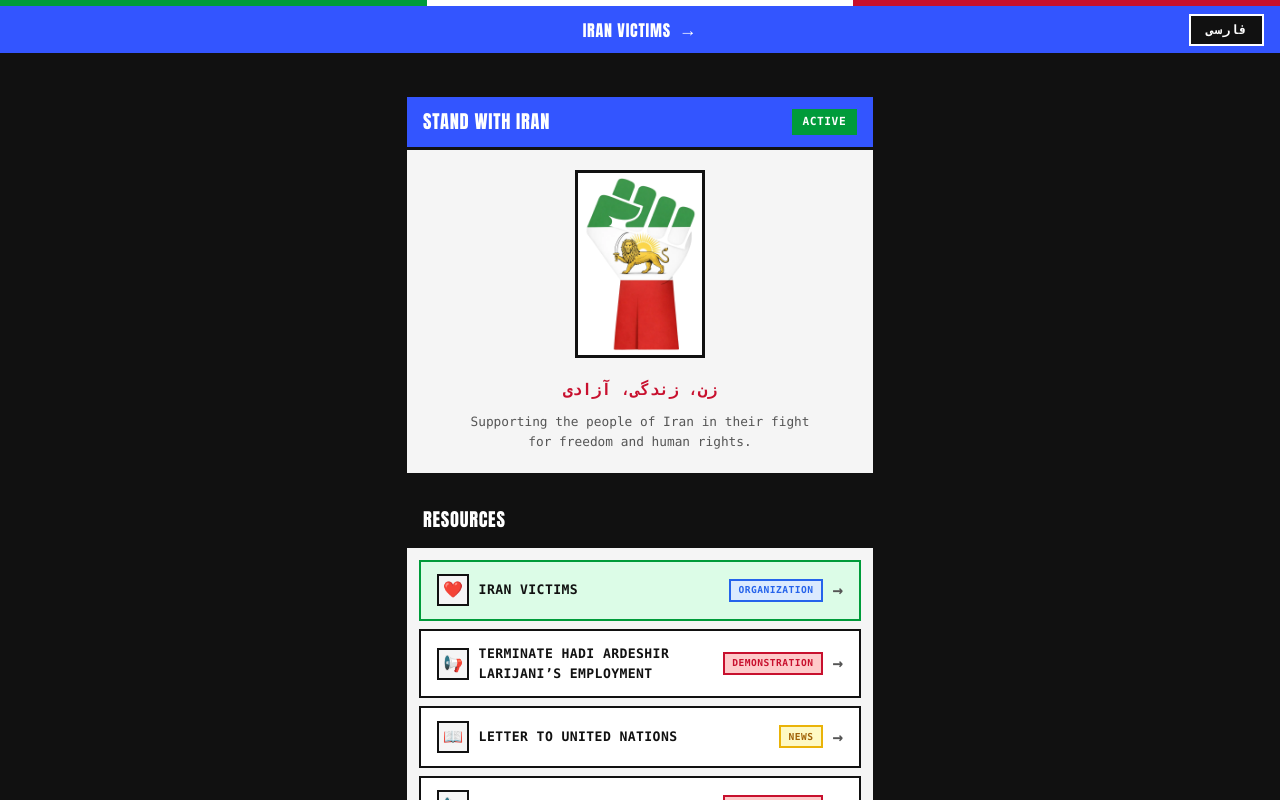
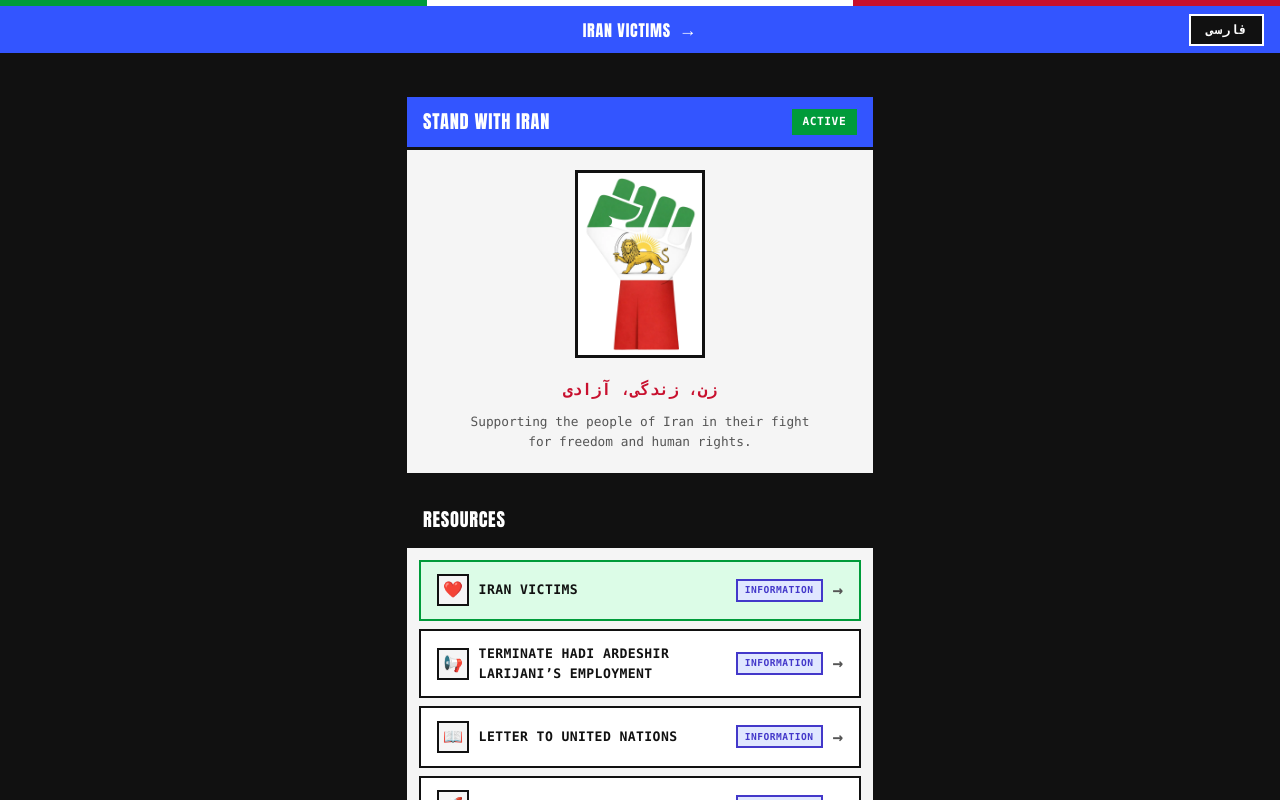
Before and after one commit to alexraskin/standwithiran, a Vue app: page / in a window 1280 px wide. Shown: the top 800 px of the page. Built offline with nearby package versions, Linux system fonts and the light colour scheme.

Commit message:
add information category

```diff
--- a/src/assets/main.css
+++ b/src/assets/main.css
@@ -362,6 +362,12 @@ body:has(.banner) .container {
   border-color: var(--accent-yellow);
 }
 
+.cat-information {
+  background: #e0e7ff;
+  color: #4338ca;
+  border-color: #4338ca;
+}
+
 .link-arrow {
   color: var(--text-muted);
   font-size: 1.1rem;
--- a/src/components/ResourcesPanel.vue
+++ b/src/components/ResourcesPanel.vue
@@ -13,6 +13,12 @@ const iconMap: Record<string, string> = {
   money: '💰',
   people: '👥',
   fist: '✊',
+  flame: '🔥',
+  star: '⭐',
+  rocket: '🚀',
+  lightning: '⚡',
+  hand: '👊',
+  peace: '🤝',
 }
 
 function getIcon(icon: string): string {
--- a/src/data/config.ts
+++ b/src/data/config.ts
@@ -1,9 +1,3 @@
-/**
- * Site Configuration
- *
- * Edit this file to update profile info, banner, and site metadata.
- */
-
 export const profile = {
   name: 'STAND WITH IRAN',
   title: 'WOMAN, LIFE, FREEDOM',
--- a/src/data/links.ts
+++ b/src/data/links.ts
@@ -1,14 +1,3 @@
-/**
- * Links Configuration
- *
- * To add a new link, add an object to the `links` array below.
- * Each link requires: id, title, url, icon, category
- * Optional: featured (boolean) - highlights the link
- *
- * Available icons: heart, shield, book, megaphone, globe, money, people, fist
- * Available categories: fundraiser, demonstration, organization, news
- */
-
 export interface Link {
   id: number
   title: string
@@ -24,7 +13,7 @@ export const links: Link[] = [
     title: 'Iran Victims',
     url: 'https://iranvictims.com/',
     icon: 'heart',
-    category: 'organization',
+    category: 'information',
     featured: true,
   },
   {
@@ -32,7 +21,7 @@ export const links: Link[] = [
     title: 'Terminate Hadi Ardeshir Larijani’s Employment',
     url: 'https://c.org/6qDmhFnPgR',
     icon: 'megaphone',
-    category: 'demonstration',
+    category: 'information',
     featured: false,
   },
   {
@@ -40,15 +29,15 @@ export const links: Link[] = [
     title: 'Letter to United Nations',
     url: 'https://c.org/bwHfPNHhVm',
     icon: 'book',
-    category: 'news',
+    category: 'information',
     featured: false,
   },
   {
     id: 4,
     title: 'Make Your Voice Heard',
     url: 'https://support-iran.org/',
-    icon: 'megaphone',
-    category: 'demonstration',
+    icon: 'rocket',
+    category: 'information',
     featured: false,
   },
   {
--- a/src/data/translations.ts
+++ b/src/data/translations.ts
@@ -1,9 +1,3 @@
-/**
- * Translations
- *
- * English and Farsi translations for all UI text.
- */
-
 export const translations = {
   en: {
     resources: 'RESOURCES',
```
